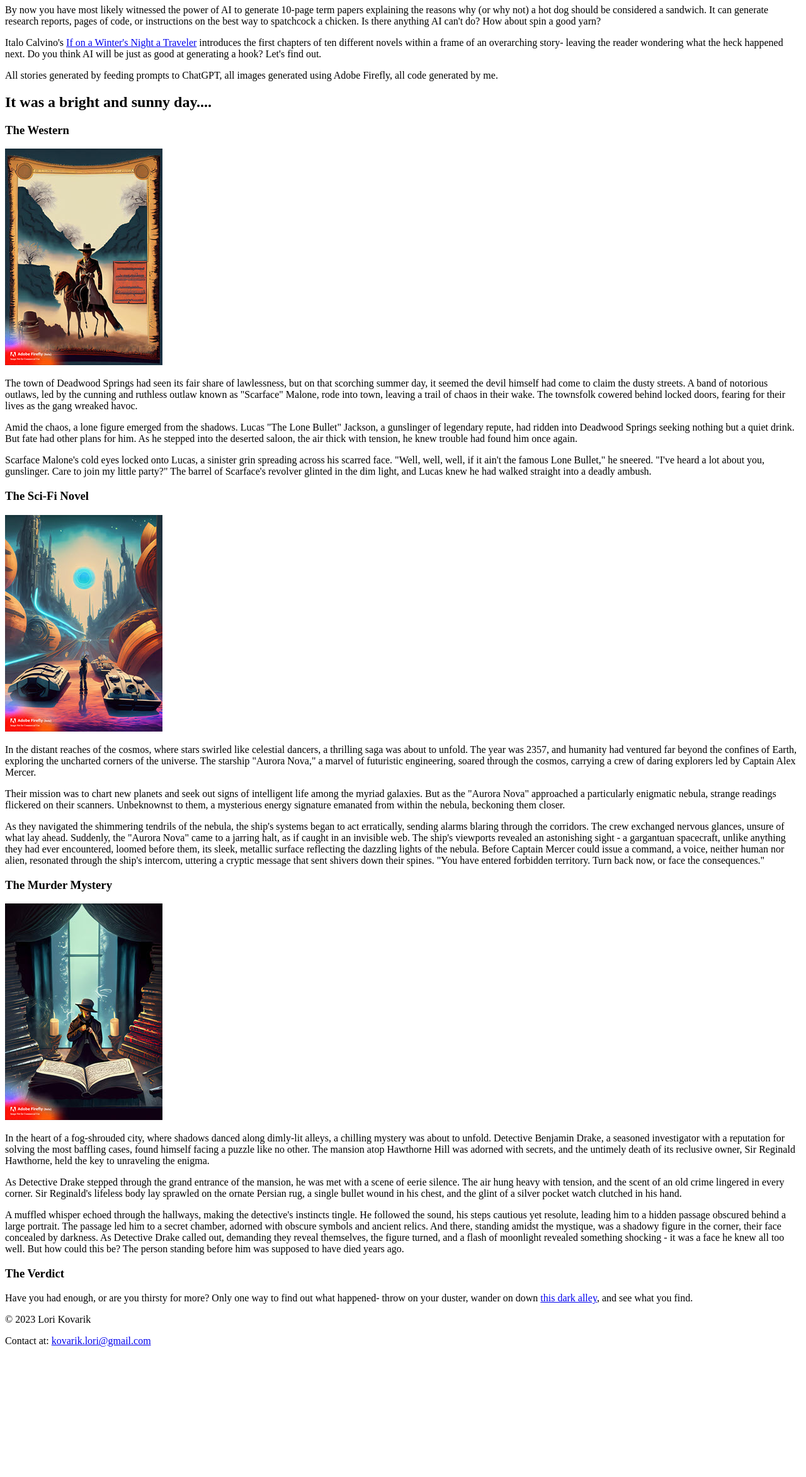
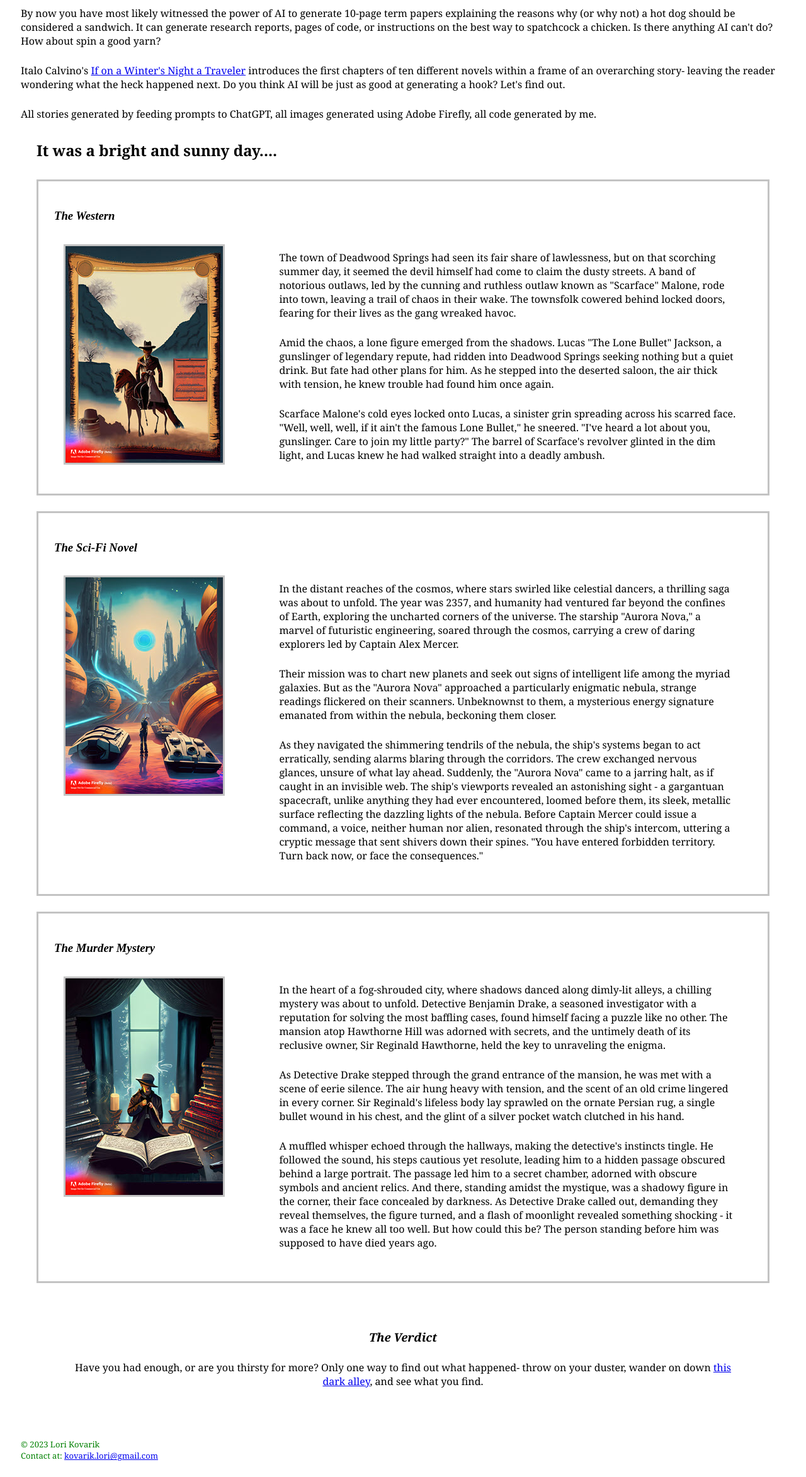
Before and after one commit to LaunchCodeAllhubs/js-assignment-4-html-me-something-l-kovarik, a website: page index.html in a window 1280 px wide. Shown: the part 73-2419 px from the top of the page at 63% size. Before the commit the page ends 2228 px from the top, so only its background shows below. Drawn offline with Linux system fonts and the light colour scheme.

Commit message:
CSS styling created

```diff
--- a/index.html
+++ b/index.html
@@ -3,11 +3,13 @@
 
 <head>
    <title>If on a Browser's Page a Reader</title>
+
+   <link href="style.css" rel="stylesheet" type="text/css" />
 </head>
 
 <body>
    <main>
-      <h1>If on a Browser's Page a Reader</h1>
+      <h1 id="main-heading">If on a Browser's Page a Reader</h1>
       <p>By now you have most likely witnessed the power of AI to generate 10-page term papers explaining the reasons
          why (or why not) a
          hot dog should be considered a sandwich. It can generate research reports, pages of code, or instructions on
@@ -18,12 +20,14 @@
          generating a hook? Let's find out. </p>
       <p>All stories generated by feeding prompts to ChatGPT, all images generated using Adobe Firefly, all code
          generated by me.</p>
-      <h2>It was a bright and sunny day....</h2>
+      <h2 id="subtitle">It was a bright and sunny day....</h2>
 
-      <article>
+
+      <article class="story">
          <h3>The Western</h3>
-         <img src="./images/western.jpg">
-         <p>The town of Deadwood Springs had seen its fair share of lawlessness, but on that scorching summer day, it
+         <div class="row">
+            <div class="img-column"><img src="./images/western.jpg"></div>
+            <div class="column"><p>The town of Deadwood Springs had seen its fair share of lawlessness, but on that scorching summer day, it
                seemed the devil himself had come to claim the dusty streets. A band of notorious outlaws, led by the
                cunning and ruthless outlaw known as "Scarface" Malone, rode into town, leaving a trail of chaos in their
                wake. The townsfolk cowered behind locked doors, fearing for their lives as the gang wreaked havoc.</p>
@@ -34,13 +38,18 @@
             <p>Scarface Malone's cold eyes locked onto Lucas, a sinister grin spreading across his scarred face. "Well,
                well, well, if it ain't the famous Lone Bullet," he sneered. "I've heard a lot about you, gunslinger. Care
                to join my little party?" The barrel of Scarface's revolver glinted in the dim light, and Lucas knew he had
-            walked straight into a deadly ambush.</p>
+               walked straight into a deadly ambush.</p></div>
+          </div>
+
+
       </article>
 
 
-      <article>
+      <article class="story">
          <h3>The Sci-Fi Novel</h3>
-         <img src="./images/scifi.jpg">
+         <div class="row">
+            <div class="img-column"><img src="./images/scifi.jpg"></div>
+            <div class="column">
             <p>In the distant reaches of the cosmos, where stars swirled like celestial dancers, a thrilling saga was about
             to unfold. The year was 2357, and humanity had ventured far beyond the confines of Earth, exploring the
             uncharted corners of the universe. The starship "Aurora Nova," a marvel of futuristic engineering, soared
@@ -56,14 +65,16 @@
             before them, its sleek, metallic surface reflecting the dazzling lights of the nebula. Before Captain Mercer
             could issue a command, a voice, neither human nor alien, resonated through the ship's intercom, uttering a
             cryptic message that sent shivers down their spines. "You have entered forbidden territory. Turn back now,
-            or face the consequences."</p>
+            or face the consequences."</p></div>
 
       </article>
 
 
-      <article>
+      <article class="story">
          <h3>The Murder Mystery</h3>
-         <img src="./images/detective.jpg">
+         <div class="row">
+            <div class="img-column"><img src="./images/detective.jpg"></div>
+            <div class="column">
                <p>In the heart of a fog-shrouded city, where shadows danced along dimly-lit alleys, a chilling mystery was
             about to unfold. Detective Benjamin Drake, a seasoned investigator with a reputation for solving the most
             baffling cases, found himself facing a puzzle like no other. The mansion atop Hawthorne Hill was adorned
@@ -79,11 +90,11 @@
             standing amidst the mystique, was a shadowy figure in the corner, their face concealed by darkness. As
             Detective Drake called out, demanding they reveal themselves, the figure turned, and a flash of moonlight
             revealed something shocking - it was a face he knew all too well. But how could this be? The person standing
-            before him was supposed to have died years ago.</p>
+            before him was supposed to have died years ago.</p></div>
 
       </article>
 
-      <article>
+      <article id="closing">
          <h3>The Verdict</h3>
          <p>Have you had enough, or are you thirsty for more? Only one way to find out what happened- throw on your
             duster, wander on down <a href="https://chat.openai.com/?model=text-davinci-002-render-sha">this dark
@@ -91,8 +102,7 @@
       </article>
    </main>
    <footer>
-      <p>&copy; 2023 Lori Kovarik </p>
-      <p>Contact at:&nbsp;<a href="mailto:kovarik.lori@gmail.com">kovarik.lori@gmail.com</a></p>
+      <p class="funParagraph" id="testP">&copy; 2023 Lori Kovarik <br/>Contact at:&nbsp;<a href="mailto:kovarik.lori@gmail.com">kovarik.lori@gmail.com</a></p>
    </footer>
 </body>
 
--- /dev/null
+++ b/style.css
@@ -0,0 +1,82 @@
+/* Write your CSS here! */
+#main-heading {
+    text-align: center;
+    color: red;
+}
+
+body {
+    display: block;
+    margin: 8px;
+}
+
+p {
+    margin: 25px;
+    font-family: Cambria, Cochin, Georgia, Times, 'Times New Roman', serif;
+    font: Georgia;
+}
+
+#subtitle {
+    margin: 30px 50px;
+    font-family: Cambria;
+
+}
+
+
+
+article {
+    margin: 25px 50px;
+}
+
+.row {
+    display: flex;
+    vertical-align: middle;
+
+  }
+
+.img-column {
+    flex: 30%;
+
+
+}
+
+.column {
+    flex: 70%;
+}
+
+h3 {
+    font: Georgia;
+    font-style: italic;
+}
+
+
+img {
+    margin: 15px;
+
+    border-style: solid;
+    border: width 3px;;
+    border-color: #c3c3c3;
+}
+
+.story {
+    border:width 5px;
+    border-style: solid;
+    border-color:#c3c3c3;
+    padding: 25px;
+}
+
+#closing {
+    margin: 30px 60px;
+    padding: 25px;
+    text-align: center;
+    font-family: Cambria;
+
+}
+
+footer {
+    font-size: small;
+
+}
+
+.funParagraph {
+    color:green;
+}
--- a/styles.css
+++ /dev/null
@@ -1 +0,0 @@
-/* Write your CSS here! */
```
Also changed, not shown: font/OFL.txt (added, +94 -0 lines), font/AbrilFatface-Regular.ttf (added), images/Firefly banner sized image of a cat stalking a parrot 55453.jpg (deleted), images/emu.jpg (deleted), images/hilma.png (deleted), images/nope.jpg (deleted), 1 other file. Lines whose indentation alone changed are shown as unchanged.
